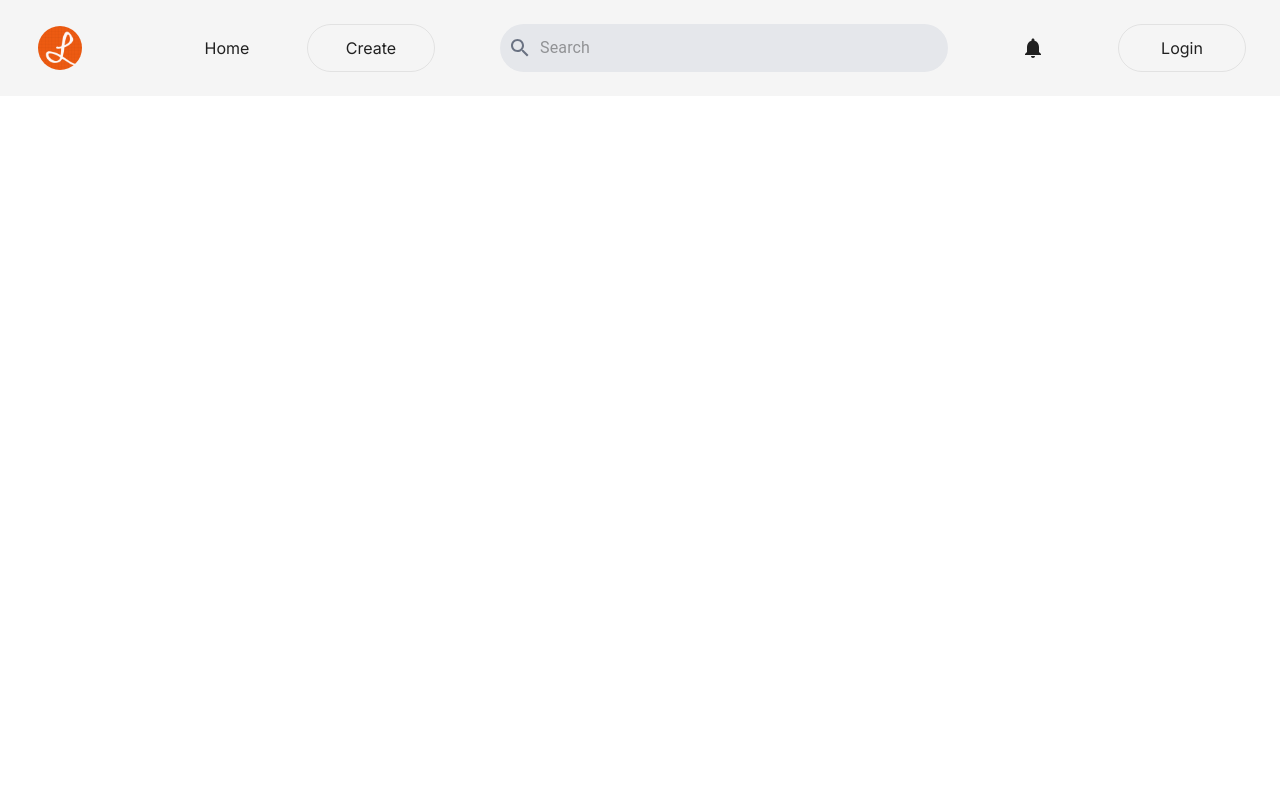
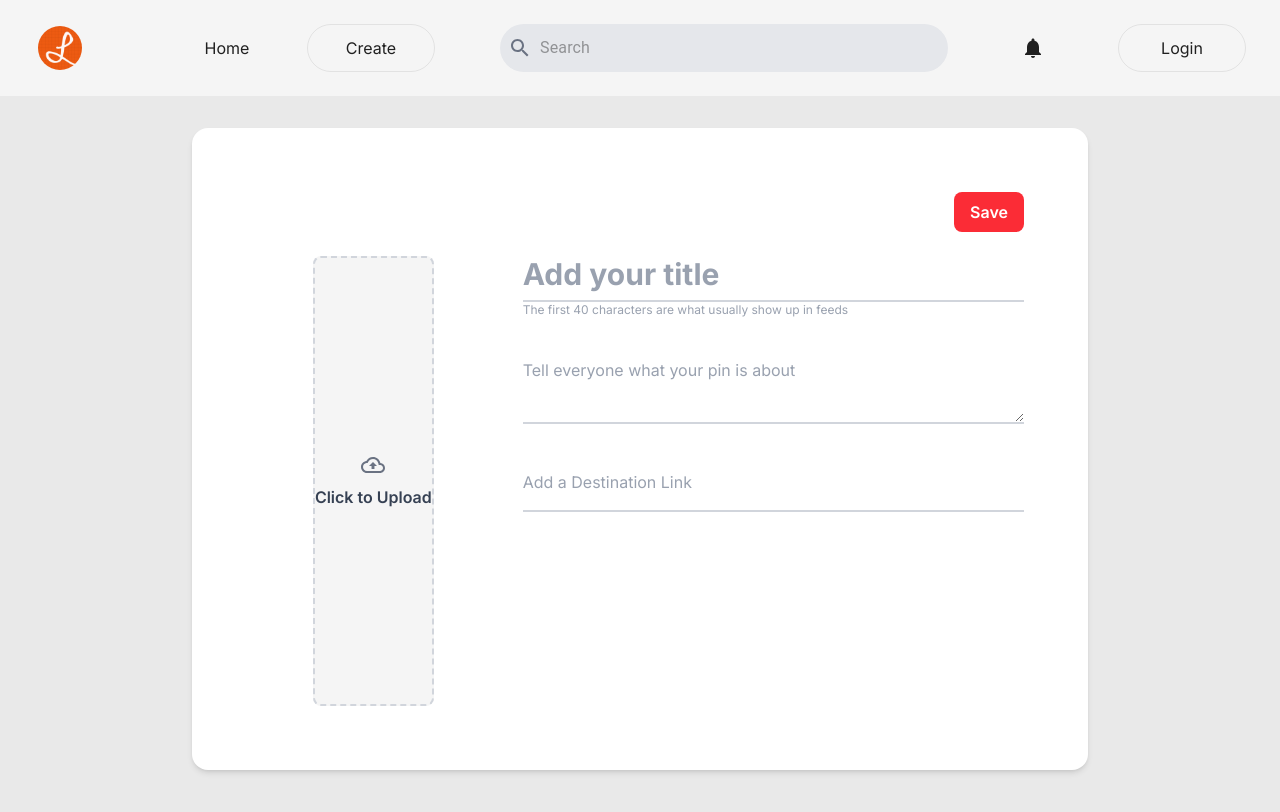
Before and after one commit to luxmountain/promptlux, a Next.js app: page /pin-builder in a window 1280 px wide. Shown: the top 812 px of the page. Built offline with nearby package versions, Linux system fonts and the light colour scheme; no server answers; the database is empty.

Commit message:
add UI upload Post

```diff
--- a/src/app/[userId]/page.jsx
+++ b/src/app/[userId]/page.jsx
@@ -29,7 +29,7 @@ function Profile({params}) {
     return (
         <div>
             {userInfo?
-                <UserInfo userInfo = {userInfo}></UserInfo>
+                <UserInfo userInfo = {userInfo}/>
             : null}
         </div>
     )
--- /dev/null
+++ b/src/app/components/Form.jsx
@@ -0,0 +1,134 @@
+"use client";
+import React, { useState } from "react";
+import UploadImage from "./UploadImage";
+import { useSession } from "next-auth/react";
+import { getDownloadURL, getStorage, ref, uploadBytes } from "firebase/storage";
+import UserTag from "./UserTag";
+import app from "../Shared/firebaseConfig";
+import { doc, getFirestore, setDoc } from "firebase/firestore";
+import { useRouter } from "next/navigation";
+import Image from "next/image";
+
+function Form() {
+  const { data: session } = useSession();
+  const [title, setTitle] = useState("");
+  const [desc, setDesc] = useState("");
+  const [link, setLink] = useState("");
+  const [file, setFile] = useState(null);
+  const [loading, setLoading] = useState(false);
+  const router = useRouter();
+  const storage = getStorage(app);
+  const db = getFirestore(app);
+  const postId = Date.now().toString();
+
+  const onSave = () => {
+    if (!file || !title) return;
+    setLoading(true);
+    uploadFile();
+  };
+
+  const uploadFile = () => {
+    const storageRef = ref(storage, "pinterest/" + file.name);
+    uploadBytes(storageRef, file)
+      .then(() => {
+        console.log("File Uploaded");
+        return getDownloadURL(storageRef);
+      })
+      .then(async (url) => {
+        console.log("Download URL:", url);
+        const postData = {
+          title,
+          desc,
+          link,
+          image: url,
+          userName: session?.user?.name,
+          email: session?.user?.email,
+          userImage: session?.user?.image,
+          id: postId,
+        };
+
+        await setDoc(doc(db, "pinterest-post", postId), postData)
+          .then(() => {
+            console.log("Saved");
+            setLoading(false);
+            router.push("/" + session.user.email);
+          })
+          .catch((error) => {
+            console.error("Error saving post:", error);
+            setLoading(false);
+          });
+      })
+      .catch((error) => {
+        console.error("Upload error:", error);
+        setLoading(false);
+      });
+  };
+
+  return (
+    <div className="bg-white p-10 md:p-16 rounded-2xl max-w-4xl mx-auto shadow-md">
+      {/* Save Button */}
+      <div className="flex justify-end mb-6">
+        <button
+          onClick={onSave}
+          className="bg-red-500 p-2 text-white font-semibold px-4 rounded-lg flex items-center justify-center"
+        >
+          {loading ? (
+            <Image
+              src="/loading-indicator.png"
+              width={25}
+              height={25}
+              alt="loading"
+              className="animate-spin"
+            />
+          ) : (
+            <span>Save</span>
+          )}
+        </button>
+      </div>
+
+      {/* Grid Layout */}
+      <div className="grid grid-cols-1 lg:grid-cols-3 gap-8">
+        {/* Image Upload Section */}
+        <div className="flex justify-center">
+          <UploadImage setFile={setFile} />
+        </div>
+
+        {/* Form Fields */}
+        <div className="col-span-2">
+          <div className="w-full">
+            {/* Title Input */}
+            <input
+              type="text"
+              placeholder="Add your title"
+              onChange={(e) => setTitle(e.target.value)}
+              className="text-2xl md:text-3xl font-bold w-full outline-none border-b-2 border-gray-300 placeholder-gray-400 pb-2"
+            />
+            <p className="text-xs text-gray-400 mb-6">
+              The first 40 characters are what usually show up in feeds
+            </p>
+
+            {/* User Info */}
+            <UserTag user={session?.user} />
+
+            {/* Description */}
+            <textarea
+              placeholder="Tell everyone what your pin is about"
+              onChange={(e) => setDesc(e.target.value)}
+              className="w-full outline-none border-b-2 border-gray-300 placeholder-gray-400 text-sm md:text-base py-4"
+            />
+
+            {/* Destination Link */}
+            <input
+              type="text"
+              placeholder="Add a Destination Link"
+              onChange={(e) => setLink(e.target.value)}
+              className="w-full outline-none border-b-2 border-gray-300 placeholder-gray-400 text-sm md:text-base py-4 mt-6"
+            />
+          </div>
+        </div>
+      </div>
+    </div>
+  );
+}
+
+export default Form;
--- a/src/app/components/Header.tsx
+++ b/src/app/components/Header.tsx
@@ -48,7 +48,10 @@ function Header() {
           <button className="rounded-full border border-transparent transition-colors flex items-center justify-center bg-foreground text-background gap-2 hover:bg-black hover:text-white text-sm sm:text-base h-10 sm:h-12 px-4 sm:px-5 sm:min-w-32">
             Home
           </button>
-          <button className="rounded-full border border-black/[.08] dark:border-white/[.145] transition-colors flex items-center justify-center hover:bg-black hover:text-white text-sm sm:text-base h-10 sm:h-12 px-4 sm:px-5 sm:min-w-32">
+          <button
+            className="rounded-full border border-black/[.08] dark:border-white/[.145] transition-colors flex items-center justify-center hover:bg-black hover:text-white text-sm sm:text-base h-10 sm:h-12 px-4 sm:px-5 sm:min-w-32"
+            onClick={() => router.push('/pin-builder')}
+          >
             Create
           </button>
         </div>
--- /dev/null
+++ b/src/app/components/UploadImage.jsx
@@ -0,0 +1,40 @@
+import React, { useState } from "react";
+import { CloudUploadOutlined } from "@mui/icons-material";
+
+function UploadImage({ setFile }) {
+  const [selectedFile, setSelectedFile] = useState(null);
+
+  return (
+    <div className="h-[450px] bg-[#f5f5f5] rounded-lg flex justify-center items-center">
+      <label
+        className="w-full h-full flex flex-col justify-center items-center
+        cursor-pointer border-2 border-gray-300 border-dashed rounded-lg text-gray-600"
+      >
+        {!selectedFile ? (
+          <div className="flex flex-col items-center">
+            <CloudUploadOutlined className="text-4xl text-gray-500 mb-2" />
+            <h2 className="font-semibold text-gray-700">Click to Upload</h2>
+          </div>
+        ) : (
+          <img
+            src={URL.createObjectURL(selectedFile)}
+            alt="selected-preview"
+            className="object-cover h-[90%] w-auto rounded-lg"
+          />
+        )}
+
+        <input
+          id="dropzone-file"
+          type="file"
+          className="hidden"
+          onChange={(e) => {
+            setFile(e.target.files[0]);
+            setSelectedFile(e.target.files[0]);
+          }}
+        />
+      </label>
+    </div>
+  );
+}
+
+export default UploadImage;
--- a/src/app/components/UserInfo.jsx
+++ b/src/app/components/UserInfo.jsx
@@ -4,7 +4,7 @@ import Image from 'next/image';
 function UserInfo({userInfo}) {
     console.log(userInfo);
     return (
-        <div className='flex flex-col items-center mt-4'>
+        <div className='flex flex-col items-center mt-8'>
             <Image
                 src={userInfo.image}
                 alt="User Image"
--- /dev/null
+++ b/src/app/components/UserTag.jsx
@@ -0,0 +1,26 @@
+"use client"
+import React from 'react'
+import Image from 'next/image';
+
+function UserTag({user}) {
+    return (
+        <div className=''>
+            {user?
+            <div className='flex gap-3
+            items-center'>
+                <Image src={user.image}
+                alt='userImage'
+                width={45}
+                height={45}
+                className='rounded-full'/>
+                <div>
+                    <h2 className='text-[14px] font-medium'>{user.name}</h2>
+                    <h2 className='text-[12px]'>{user.email}</h2>
+                </div>
+            </div>
+            :null}
+        </div>
+    )
+}
+
+export default UserTag
--- /dev/null
+++ b/src/app/pin-builder/page.jsx
@@ -0,0 +1,11 @@
+import React from 'react'
+import Form from '../components/Form'
+function PinBuilder() {
+  return (
+    <div className='bg-[#e9e9e9] min-h-screen p-8 px-[60px] md:px-[160px]'>
+      <Form/>
+    </div>
+  )
+}
+
+export default PinBuilder
```
Also changed, not shown: public/loading-indicator.png (added).
